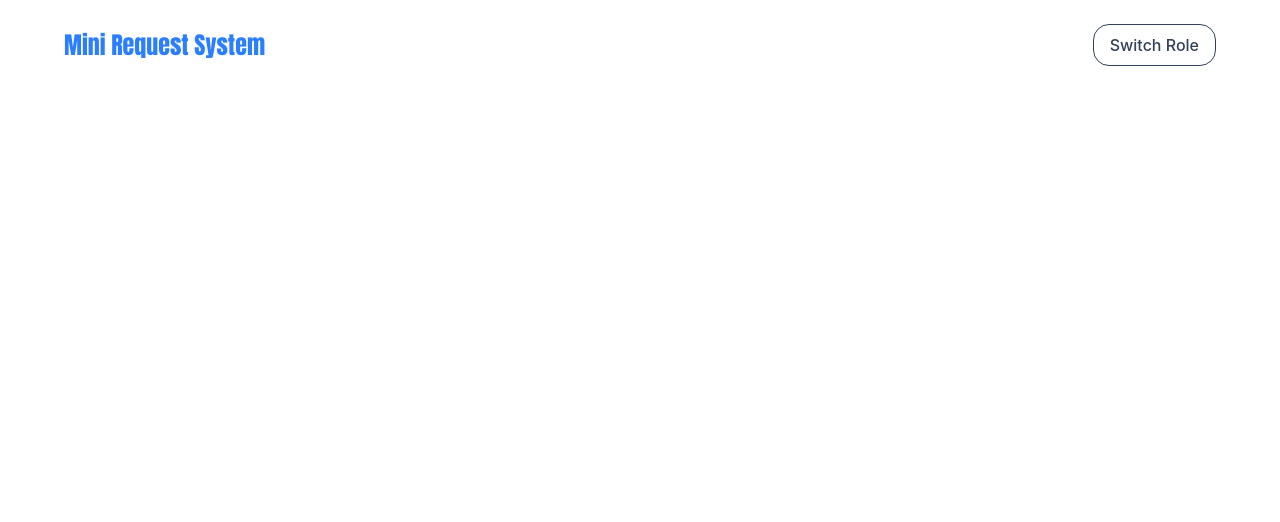
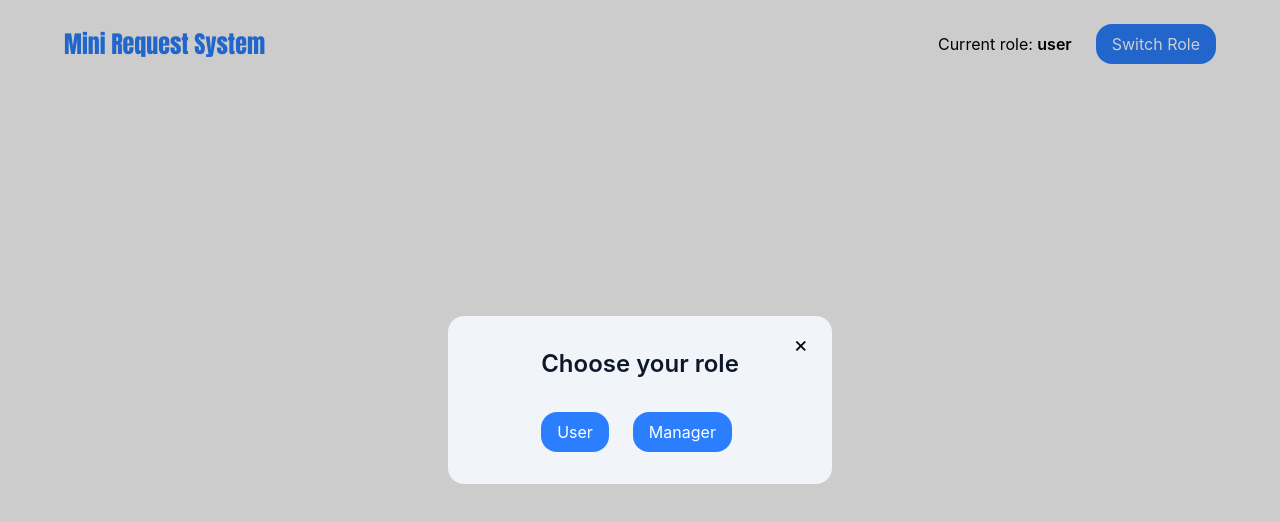
Before and after one commit to Diamond-FoxUA/mini-request-web-app, a React (Vite) app: page / in a window 1280 px wide. Both pictures are taken after a click on the button "Switch Role". Shown: the top 522 px of the page. Built offline with nearby package versions, Linux system fonts and the light colour scheme.

Commit message:
feat: implement SelectRoleModal and integrate with Header for role selection

```diff
--- a/src/App.tsx
+++ b/src/App.tsx
@@ -1,11 +1,14 @@
 import Header from "./widgets/Header";
+import SelectRoleModal from "./features/SelectRoleModal/SelectRoleModal";
+import { useState } from "react";
 
 function App() {
+  const [isModalOpen, setIsModalOpen] = useState(false);
+
   return (
     <main className="max-w-6xl my-6 flex flex-col gap-10 mx-auto">
-      <Header />
-
-
+      <Header onOpenModal={() => setIsModalOpen(true)} />
+      {isModalOpen && <SelectRoleModal onClose={() => setIsModalOpen(false)} />}
     </main>
   );
 }
--- /dev/null
+++ b/src/features/SelectRoleModal/SelectRoleModal.tsx
@@ -0,0 +1,39 @@
+import Modal from "../../shared/Modal/Modal";
+import Button from "../../shared/Button/Button";
+import { useAppStore } from "../../store/useAppStore";
+
+type SelectRoleModalProps = {
+  onClose: () => void;
+};
+
+export default function SelectRoleModal({ onClose }: SelectRoleModalProps) {
+  const { setRole } = useAppStore();
+
+  return (
+    <Modal onClose={onClose}>
+      <>
+        <h1 className="text-slate-900 font-semibold text-2xl mb-8">
+          Choose your role
+        </h1>
+        <div className="flex gap-6">
+          <Button
+            onClick={() => {
+              setRole("user");
+              onClose();
+            }}
+          >
+            User
+          </Button>
+          <Button
+            onClick={() => {
+              setRole("manager");
+              onClose();
+            }}
+          >
+            Manager
+          </Button>
+        </div>
+      </>
+    </Modal>
+  );
+}
--- a/src/shared/Button/Button.tsx
+++ b/src/shared/Button/Button.tsx
@@ -5,7 +5,7 @@ type ButtonProps = {
 } & ComponentProps<"button">;
 
 export default function Button({
-  variant = "secondary",
+  variant = "primary",
   ...props
 }: ButtonProps) {
   return (
--- /dev/null
+++ b/src/shared/Modal/Modal.tsx
@@ -0,0 +1,51 @@
+import { type ReactNode, useEffect } from "react";
+import { createPortal } from "react-dom";
+
+type ModalProps = {
+  children: ReactNode;
+  onClose: () => void;
+};
+
+export default function Modal({ children, onClose }: ModalProps) {
+  const handleBackdropClick = (event: React.MouseEvent<HTMLDivElement>) => {
+    if (event.target === event.currentTarget) {
+      onClose();
+    }
+  };
+
+  useEffect(() => {
+    const handleKeyDown = (e: KeyboardEvent) => {
+      if (e.key === "Escape") {
+        onClose();
+      }
+    };
+
+    document.addEventListener("keydown", handleKeyDown);
+    document.body.style.overflow = "hidden";
+
+    return () => {
+      document.removeEventListener("keydown", handleKeyDown);
+      document.body.style.overflow = "";
+    };
+  }, [onClose]);
+
+  return createPortal(
+    <div
+      onClick={handleBackdropClick}
+      className="fixed flex z-50 p-4 items-center justify-center inset-0 w-dvw h-dvh backdrop-brightness-80"
+      role="dialog"
+      aria-modal="true"
+    >
+      <div className="relative bg-slate-100 min-w-96 p-6 py-8 flex flex-col items-center rounded-2xl">
+        <button
+          onClick={onClose}
+          className="absolute top-1 right-4 text-[22px] p-2 transition-all ease-in-out duration-300 cursor-pointer hover:scale-120 hover:text-blue-600"
+        >
+          &times;
+        </button>
+        <div>{children}</div>
+      </div>
+    </div>,
+    document.body,
+  );
+}
--- a/src/store/types.ts
+++ b/src/store/types.ts
@@ -1,6 +1,6 @@
 export type RequestStatus = "new" | "in progress" | "done";
 
-type UserRole = "user" | "manager" | null;
+type UserRole = "user" | "manager";
 
 export interface RequestItem {
   id: string;
--- a/src/store/useAppStore.ts
+++ b/src/store/useAppStore.ts
@@ -6,7 +6,7 @@ import { type AppState } from "./types";
 export const useAppStore = create<AppState>()(
   persist(
     (set) => ({
-      role: null,
+      role: "user",
       requests: [],
 
       setRole: (role) => set({ role }),
--- a/src/widgets/Header.tsx
+++ b/src/widgets/Header.tsx
@@ -1,10 +1,22 @@
 import Button from "../shared/Button/Button";
+import { useAppStore } from "../store/useAppStore";
 
-export default function Header() {
+type HeaderProps = {
+  onOpenModal: () => void;
+};
+
+export default function Header({ onOpenModal }: HeaderProps) {
+  const currentRole = useAppStore((state) => state.role);
+
   return (
     <header className="flex justify-between items-center ">
-      <span className="font-[impact] text-2xl text-center text-blue-500 hover:text-blue-600 cursor-default">Mini Request System</span>
-      <Button>Switch Role</Button>
+      <div className="font-[impact] text-2xl text-center text-blue-500 hover:text-blue-600 cursor-default">
+        Mini Request System
+      </div>
+      <div className="flex items-center gap-6">
+        <span className="font-normal ">Current role: <span className="font-semibold">{currentRole}</span></span>
+        <Button onClick={onOpenModal}>Switch Role</Button>
+      </div>
     </header>
   );
 }
```
